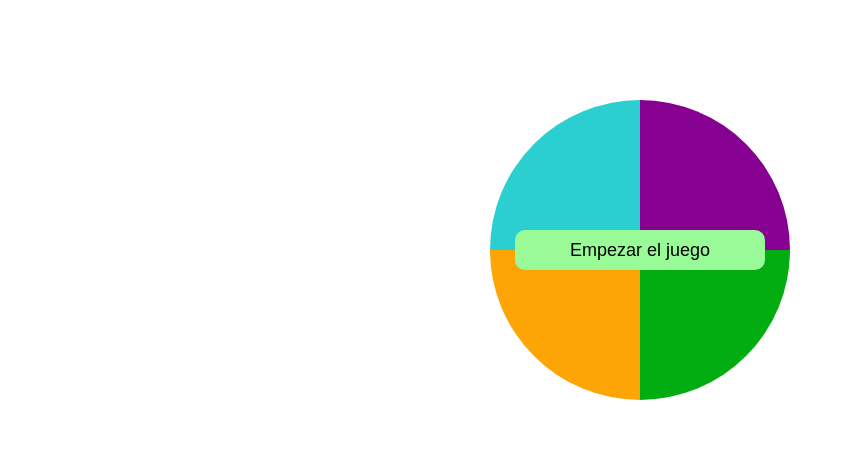
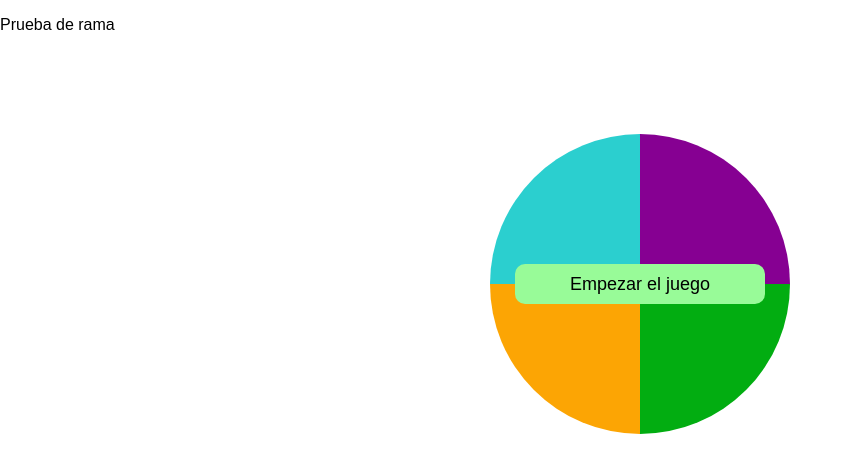
Before and after one commit to ag94e/simonplay, a plain HTML site: page index.html in a window 1280 px wide. Shown: the whole page, without its empty margins (0-852 px from the left). Drawn offline with nearby package versions, Linux system fonts and the light colour scheme.

Commit message:
se agrega prueba

```diff
--- a/index.html
+++ b/index.html
@@ -8,6 +8,9 @@
     <title>Fundamentos-Javascript</title>
 </head>
 <body>
+    <div class="nav">
+        <p>Prueba de rama</p>
+    </div>
     <!-- <h1>Game</h1> -->
     <div class="gameboard">
         <div id="celeste" class="gameboard__celeste" data-color="celeste"></div>
```
